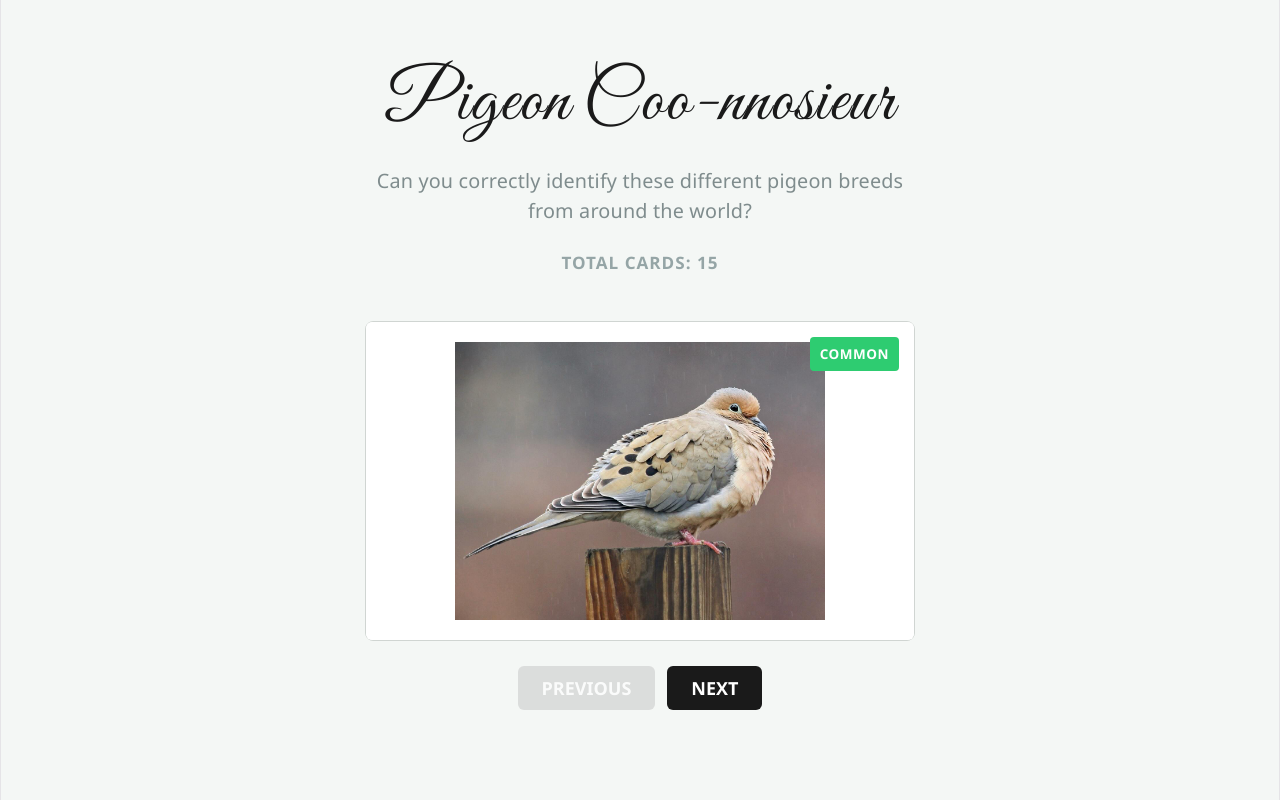
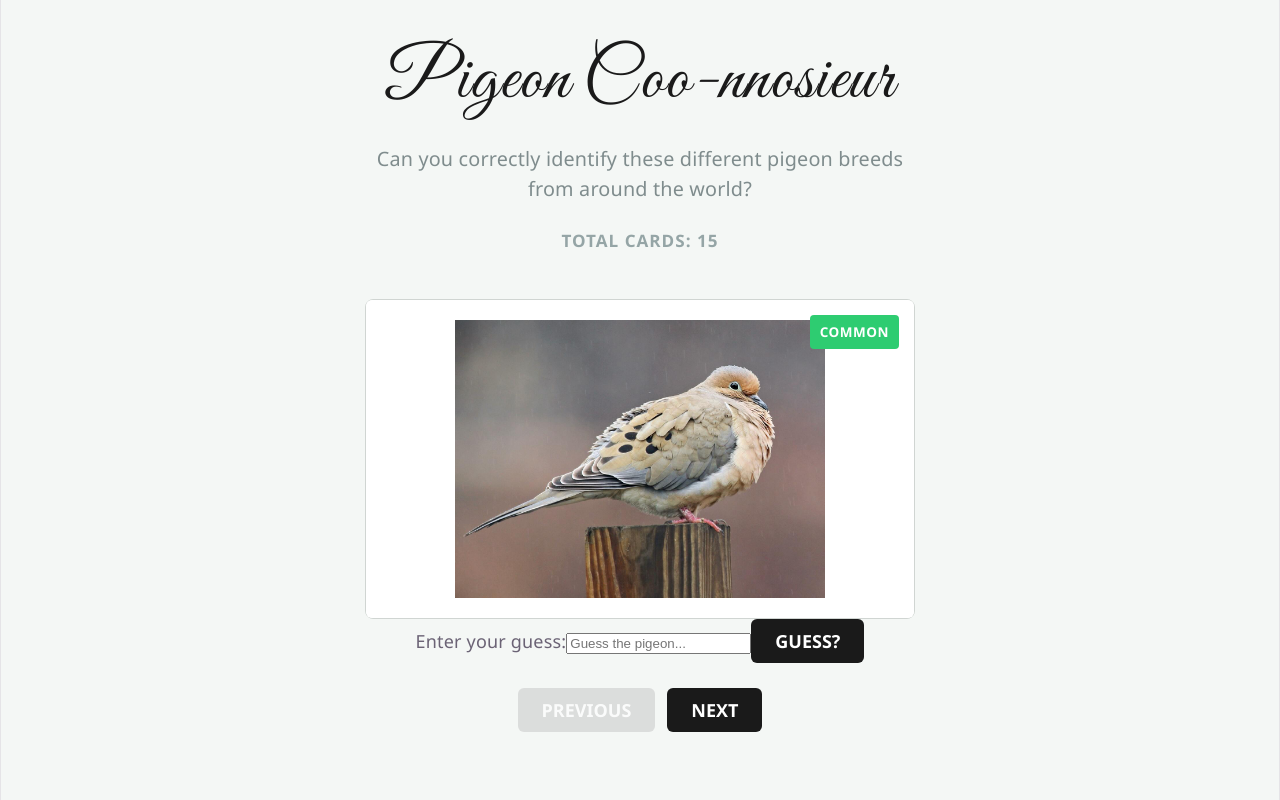
Before and after one commit to mmicat/pigeon-flashcards, a React (Vite) app: page / in a window 1280 px wide. Built offline with nearby package versions, Linux system fonts and the light colour scheme.

Commit message:
feat: user guess input + validation

```diff
--- a/src/App.css
+++ b/src/App.css
@@ -194,6 +194,16 @@ body {
   opacity: 0.6;
 }
 
+input.correct {
+  border: 3px solid #28a745;
+  background-color: #e6ffe6;
+}
+
+input.incorrect {
+  border: 3px solid #dc3545;
+  background-color: #ffe6e6;
+}
+
 
 @media (max-width: 600px) {
   .App {
--- a/src/App.jsx
+++ b/src/App.jsx
@@ -21,6 +21,9 @@ import pigeonSpeckled from './assets/pigeon-speckled.jpg';
 
 
 const App = () => {
+  const [userGuess, setUserGuess] = useState('');
+  const [guessStatus, setGuessStatus] = useState(''); // '', 'correct', 'incorrect'
+
   const pigeonCards = [
     {
       question: doveMourning,
@@ -108,10 +111,28 @@ const App = () => {
   const [currentCardIndex, setCurrentCardIndex] = useState(0);
   const [isFlipped, setIsFlipped] = useState(false);
 
+  const handleGuessChange = (event) => {
+    setUserGuess(event.target.value);
+  };
+
+  const handleGuessSubmit = (event) => {
+    event.preventDefault();
+    const correctAnswer = pigeonCards[currentCardIndex].answer.toLowerCase().trim();
+    const userAnswer = userGuess.toLowerCase().trim();
+
+    if (userAnswer === correctAnswer) {
+      setGuessStatus('correct')
+    } else {
+      setGuessStatus('incorrect')
+    }
+  }
+
   function handleNextCard() {
     if (currentCardIndex < pigeonCards.length - 1) {
       setCurrentCardIndex(currentCardIndex + 1);
       setIsFlipped(false);
+      setUserGuess("");
+      setGuessStatus("");
     }
   }
 
@@ -119,6 +140,8 @@ const App = () => {
     if (currentCardIndex > 0) {
       setCurrentCardIndex(currentCardIndex - 1);
       setIsFlipped(false);
+      setUserGuess("");
+      setGuessStatus("");
     }
   }
 
@@ -139,6 +162,18 @@ const App = () => {
         isFlipped={isFlipped}
         onFlipCard={handleFlipCard}
       />
+      <form onSubmit ={handleGuessSubmit} className='guess-form'>
+        <label htmlFor='userGuess'>Enter your guess:</label>
+        <input
+          type='text'
+          id='userGuess'
+          value={userGuess}
+          onChange={handleGuessChange}
+          className={guessStatus}
+          placeholder='Guess the pigeon...'
+        />
+        <button type='submit' className='button'>Guess?</button>
+      </form>
       <Controls
         handleNextCard={handleNextCard}
         handlePrevCard={handlePrevCard}
```
